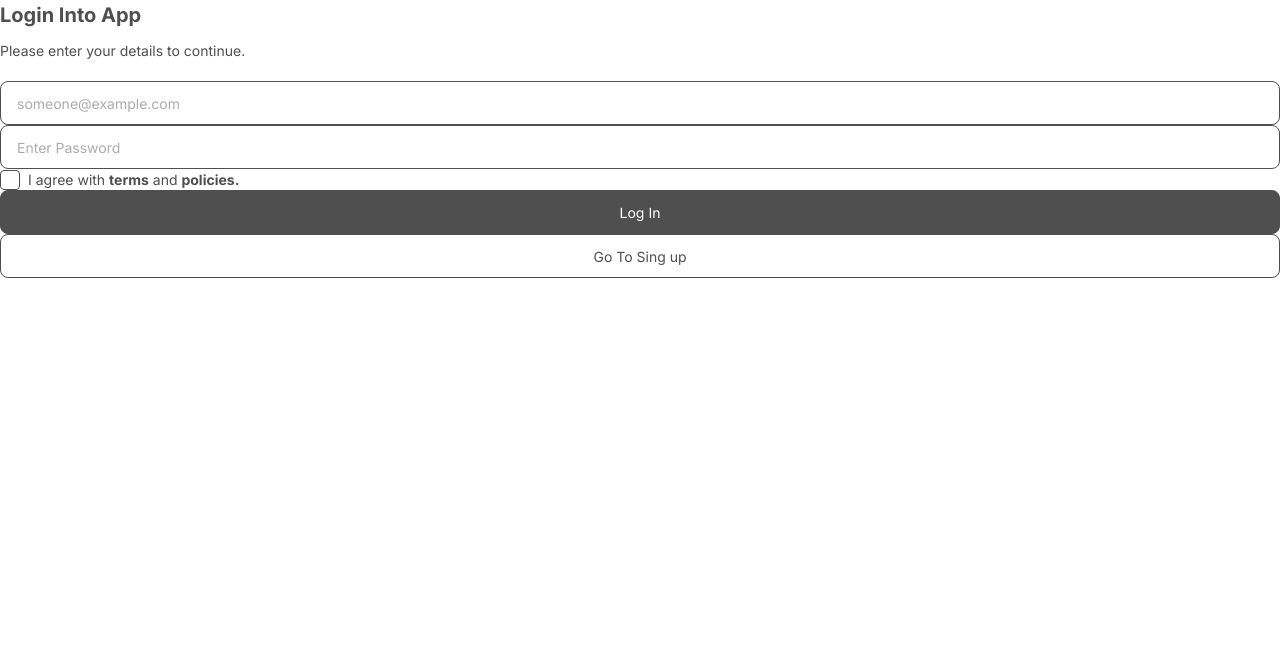
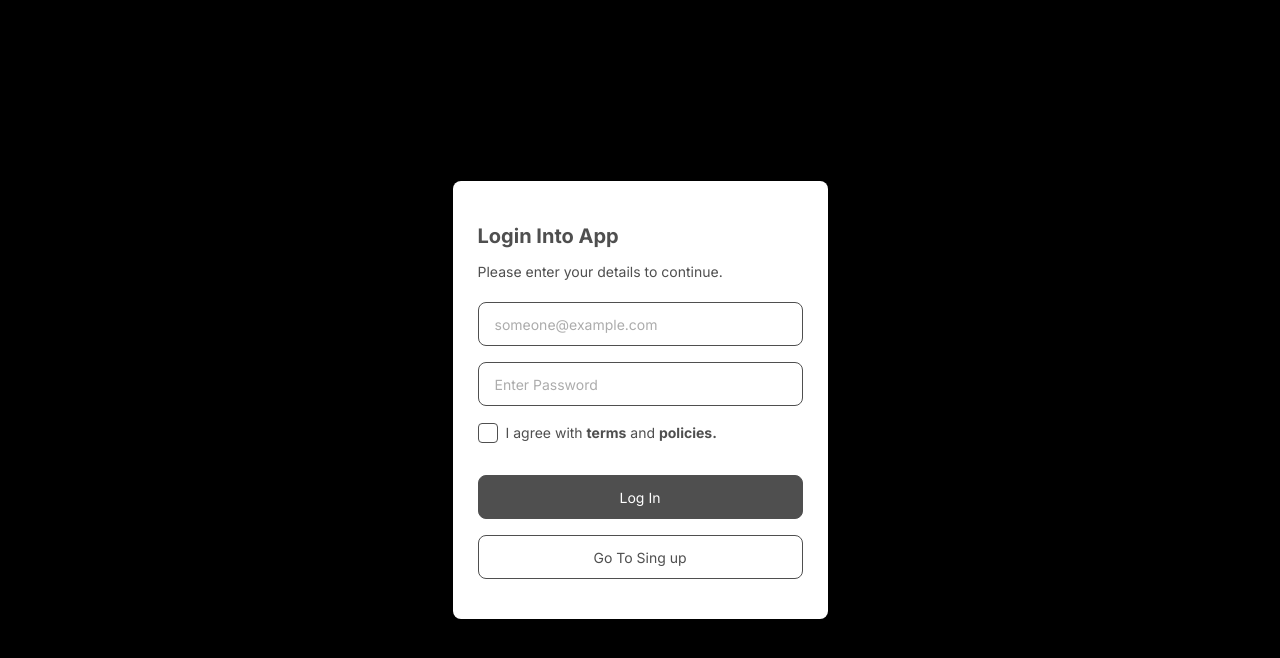
Before and after one commit to magrowing/Project-Camp-Next-Homework, a React (Vite) app in the folder Day06/homework-react-app/: page / in a window 1280 px wide. Shown: the top 658 px of the page. Built offline with nearby package versions, Linux system fonts and the light colour scheme.

Commit message:
Day06 : 과제 Login page

```diff
--- a/Day06/homework-react-app/src/App.tsx
+++ b/Day06/homework-react-app/src/App.tsx
@@ -1,21 +1,9 @@
-import Title from './components/Title';
-import Button from './components/Button';
-import TextField from './components/TextField';
-import CheckBox from './components/CheckBox';
+import Login from './pages/Login';
 
 export default function App() {
   return (
-    <>
-      <Title type="main">Login Into App</Title>
-      <Title type="sub">Please enter your details to continue.</Title>
-      <TextField type="text" placeholder="someone@example.com" />
-      <TextField type="password" placeholder="Enter Password" />
-      <CheckBox>
-        I agree with <span className="bold">terms</span> and{' '}
-        <span className="bold">policies.</span>
-      </CheckBox>
-      <Button btnStyleType="full">Log In</Button>
-      <Button btnStyleType="line">Go To Sing up</Button>
-    </>
+    <article className="flex items-center justify-center h-[100vh] rounded-md">
+      <Login />
+    </article>
   );
 }
--- a/Day06/homework-react-app/src/index.css
+++ b/Day06/homework-react-app/src/index.css
@@ -10,7 +10,7 @@
     @apply text-[62.5%] font-sans;
   }
   body {
-    @apply text-[1.6rem];
+    @apply text-[1.6rem] bg-black;
   }
 
   input, button {
--- /dev/null
+++ b/Day06/homework-react-app/src/pages/Login.tsx
@@ -0,0 +1,27 @@
+import Title from '../components/Title';
+import TextField from '../components/TextField';
+import CheckBox from '../components/CheckBox';
+import Button from '../components/Button';
+
+export default function Login() {
+  return (
+    <section className="section-wrapper">
+      <div>
+        <Title type="main">Login Into App</Title>
+        <Title type="sub">Please enter your details to continue.</Title>
+      </div>
+      <form className="form-wrapper">
+        <TextField type="text" placeholder="someone@example.com" />
+        <TextField type="password" placeholder="Enter Password" />
+        <CheckBox>
+          I agree with <span className="bold">terms</span> and{' '}
+          <span className="bold">policies.</span>
+        </CheckBox>
+      </form>
+      <div className="btn-wrapper">
+        <Button btnStyleType="full">Log In</Button>
+        <Button btnStyleType="line">Go To Sing up</Button>
+      </div>
+    </section>
+  );
+}
--- a/Day06/homework-react-app/tailwind.config.js
+++ b/Day06/homework-react-app/tailwind.config.js
@@ -31,6 +31,15 @@ export default {
         '.bold': {
           '@apply font-bold': '',
         },
+        '.section-wrapper': {
+          '@apply w-[37.5rem] px-[2.5rem] py-[4rem] bg-white rounded-md': '',
+        },
+        '.form-wrapper': {
+          '@apply flex flex-col gap-[1.6rem]': '',
+        },
+        '.btn-wrapper': {
+          '@apply flex flex-col gap-[1.6rem] mt-[3.2rem]': '',
+        },
       });
     },
   ],
```
